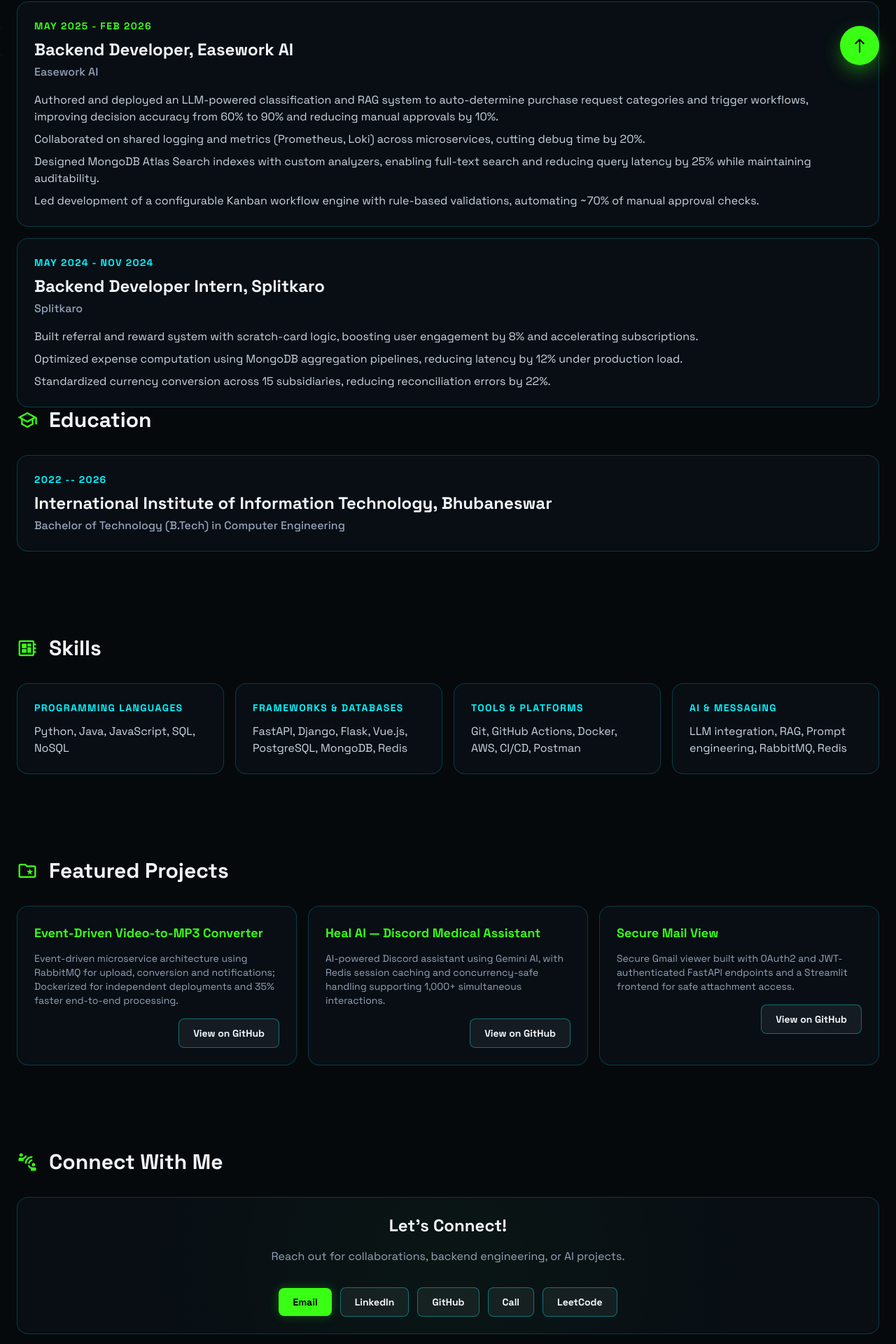
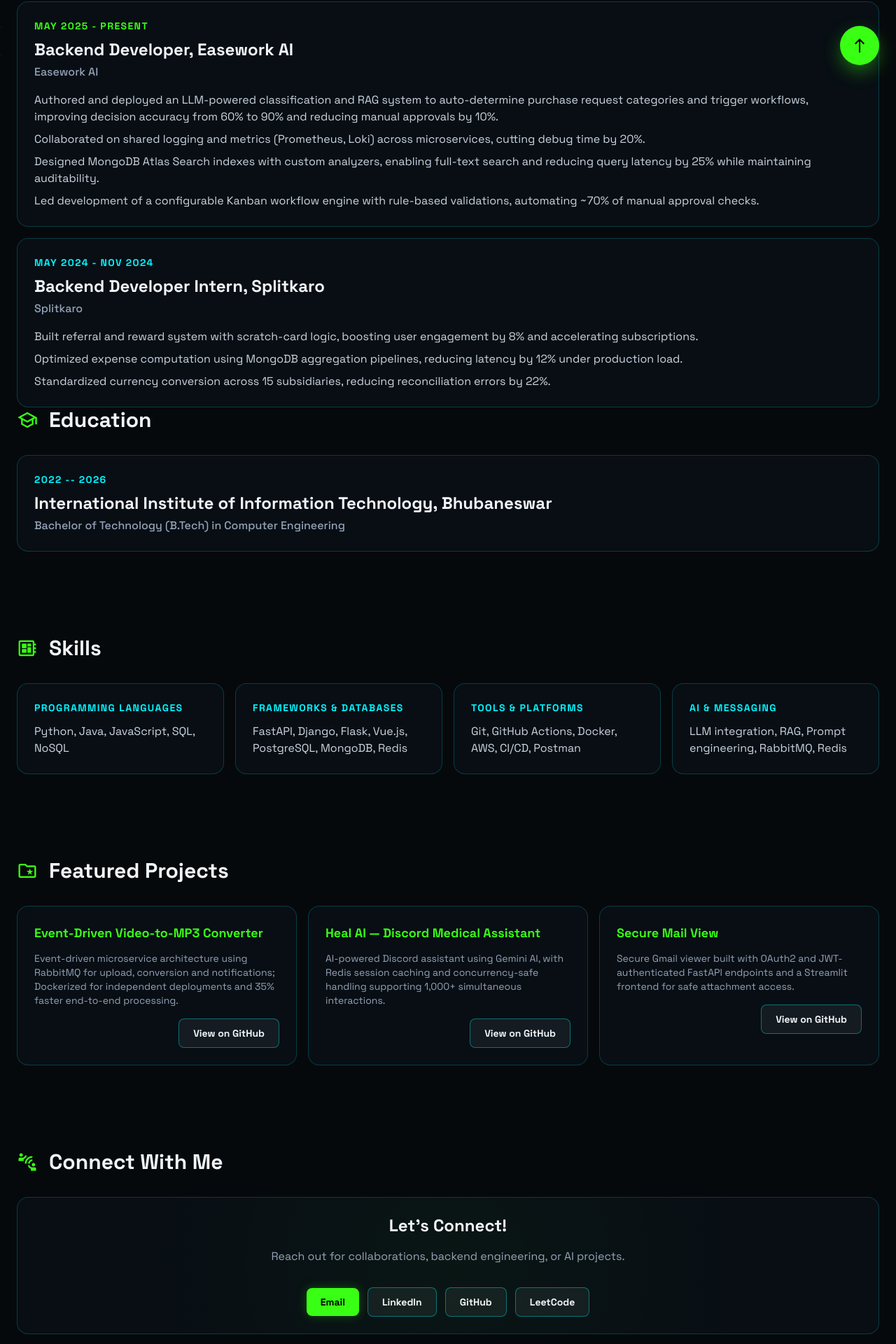
Before and after one commit to dasrama/portfolio, a Vue app: page / in a window 1280 px wide. Shown: the part 683-2603 px from the top of the page at 70% size. Built offline with nearby package versions, Linux system fonts and the light colour scheme.

Commit message:
update role end date

```diff
--- a/src/App.vue
+++ b/src/App.vue
@@ -41,7 +41,6 @@
   linkedin: 'https://www.linkedin.com/in/rama-das/',
   resume: 'https://drive.google.com/file/d/1ba-nA_uwBCBLvl1npZn22uDEYVbnTllp/view?usp=sharing',
   email: 'ramaprasad047@gmail.com',
-  phone: '+91-REMOVED',
   leetcode: 'https://leetcode.com/rama047',
 }
 
@@ -106,10 +105,6 @@
 
 function openEmail() {
   openExternalLink(`mailto:${profileLinks.email}`)
-}
-
-function openPhone() {
-  openExternalLink(`tel:${profileLinks.phone}`)
 }
 
 function openLeetCode() {
@@ -233,7 +228,7 @@
 
             <Column gap="1rem" align="stretch">
               <Card>
-                <p class="text-sm font-bold uppercase tracking-widest text-primary">May 2025 - Feb 2026</p>
+                <p class="text-sm font-bold uppercase tracking-widest text-primary">May 2025 - Present</p>
                 <h3 class="mt-2 text-2xl font-bold">Backend Developer, Easework AI</h3>
                 <p class="mt-1 font-medium text-slate-400">Easework AI</p>
                 <ul class="mt-4 space-y-2 text-slate-300">
@@ -333,7 +328,6 @@
                 <PrimaryButton @click="openEmail">Email</PrimaryButton>
                 <SecondaryButton @click="openLinkedInMessage">LinkedIn</SecondaryButton>
                 <SecondaryButton @click="openGitHub">GitHub</SecondaryButton>
-                <SecondaryButton @click="openPhone">Call</SecondaryButton>
                 <SecondaryButton @click="openLeetCode">LeetCode</SecondaryButton>
               </Row>
             </div>
```
